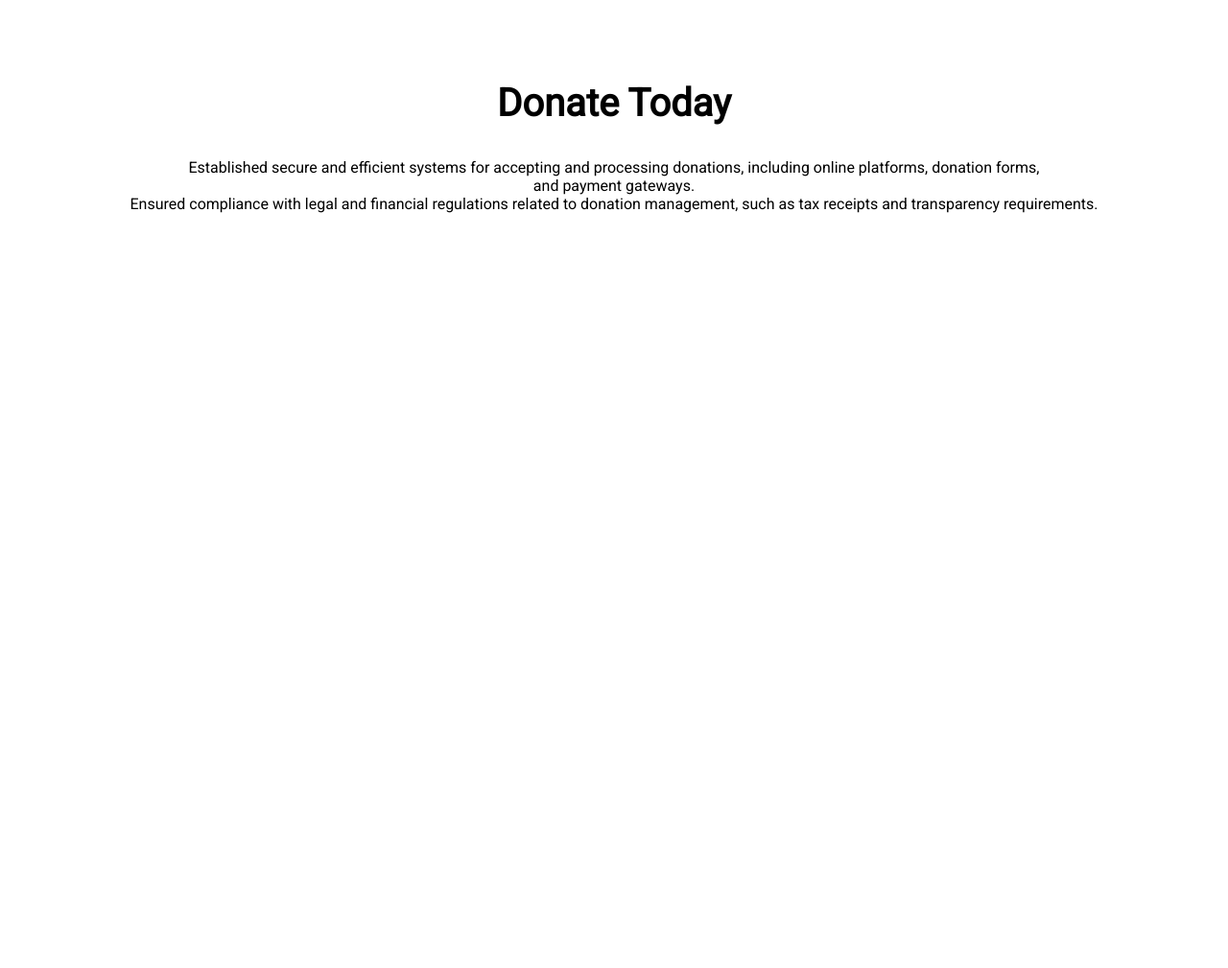
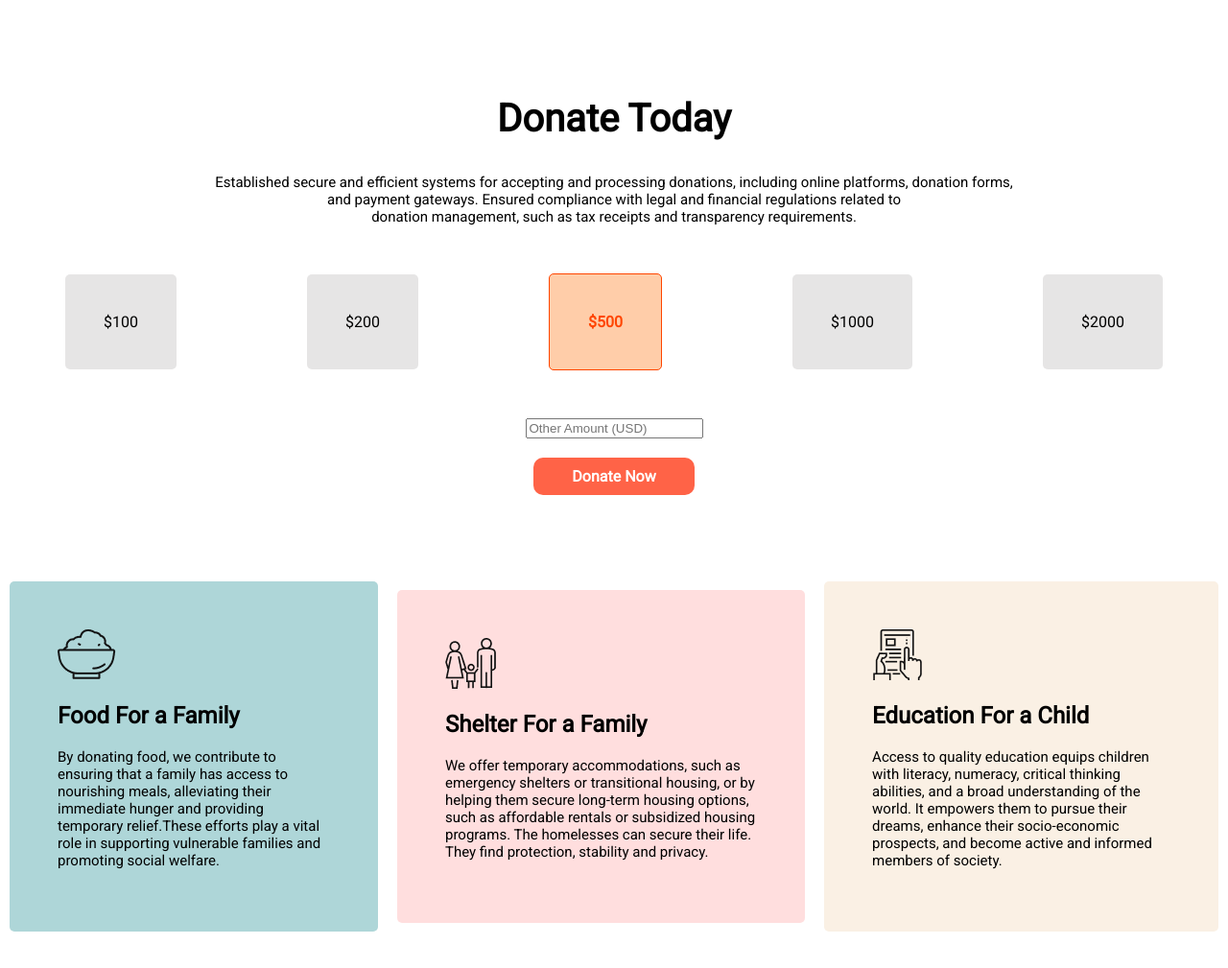
Before and after one commit to charles0G/donate-today, a plain HTML site: page index.html in a window 1280 px wide. Shown: the part 587-1596 px from the top of the page at 96% size. Before the commit the page ends 825 px from the top, so only its background shows below. Drawn offline with Linux system fonts and the light colour scheme.

Commit message:
second section added

```diff
--- a/index.html
+++ b/index.html
@@ -31,13 +31,66 @@
             <h1>Donate Today</h1>
             <p>
                 Established secure and efficient systems for accepting and processing donations, including online
-                platforms, donation forms,<br> and payment gateways. <br>Ensured compliance with legal and financial
-                regulations related to
+                platforms, donation forms,<br> and payment gateways. Ensured compliance with legal and financial
+                regulations related to <br>
                 donation management, such as tax receipts and transparency requirements.
             </p>
         </div>
     </section>
-
+    <section class="justify">
+        <div class="border">
+            $100
+        </div>
+        <div class="border">
+            $200
+        </div>
+        <div class="extra-border">
+            $500
+        </div>
+        <div class="border">
+            $1000
+        </div>
+        <div class="border">
+            $2000
+        </div>
+    </section>
+    <section class="input">
+        <div class="box">
+            <input type="text" placeholder="Other Amount (USD)">
+        </div>
+        <div>
+            <a class="donate-now" target="_blank" href="https//www.google.com">Donate Now</a>
+        </div>
+    </section>
+    <section class="flexible">
+        <div class="border1">
+            <img src="Icons/food.png" alt="">
+            <h2>Food For a Family</h2>
+            <p>
+                By donating food, we contribute to ensuring that a family has access to nourishing meals, alleviating
+                their immediate hunger and providing temporary relief.These efforts play a vital role in supporting
+                vulnerable families and promoting social welfare.
+            </p>
+        </div>
+        <div class="border2">
+            <img src="Icons/shelter.png" alt="">
+            <h2>Shelter For a Family</h2>
+            <p>
+                We offer temporary accommodations, such as emergency shelters or transitional housing, or by helping
+                them secure long-term housing options, such as affordable rentals or subsidized housing programs. The
+                homelesses can secure their life. They find protection, stability and privacy.
+            </p>
+        </div>
+        <div class="border3">
+            <img src="Icons/Frame-1.png" alt="">
+            <h2>Education For a Child</h2>
+            <p>
+                Access to quality education equips children with literacy, numeracy, critical thinking abilities, and a
+                broad understanding of the world. It empowers them to pursue their dreams, enhance their socio-economic
+                prospects, and become active and informed members of society.
+            </p>
+        </div>
+    </section>
 </body>
 
 </html>
--- a/style.css
+++ b/style.css
@@ -1,35 +1,111 @@
 body {
     font-family: 'Roboto', sans-serif;
     margin: 0;
+}
+
+p {
+    font-weight: 500;
+    font-size: 15px;
 }
 
 .bg {
     background-image: url(Images/donation13.jpg);
     background-repeat: no-repeat;
     background-size: 100%;
+    opacity: 0.9;
 }
 
 .parallel {
     text-align: center;
-    padding: 150px;
+    padding: 160px;
     color: aliceblue;
     margin-bottom: 100px;
 }
 
+.parallel h1 {
+    color: rgb(240, 102, 63);
+}
+
 .parallel1 {
     text-align: center;
+    margin-bottom: 50px;
 }
 
 h1 {
     font-size: 40px;
+    font-weight: 800;
 }
 
 .donate-now {
     text-decoration: none;
-    background-image: linear-gradient(orange, rgb(236, 70, 40));
+    background-color: tomato;
     color: white;
     font-weight: 700;
     padding: 10px 40px;
     border-radius: 10px;
     padding-top: 10px;
 }
+
+.justify {
+    display: flex;
+    align-items: center;
+    justify-content: space-around;
+    margin-bottom: 50px;
+}
+
+.border {
+    padding: 40px 40px;
+    border-radius: 5px;
+    background-color: rgb(230, 229, 229);
+}
+
+.extra-border {
+    padding: 40px 40px;
+    border-radius: 5px;
+    background-color: rgb(255, 205, 169);
+    border: 1px solid orangered;
+    font-weight: 700;
+    color: orangered;
+}
+
+.input {
+    text-align: center;
+    margin-bottom: 100px;
+}
+
+.box {
+    margin-bottom: 30px;
+    width: 100%;
+}
+
+.flexible {
+    display: flex;
+    align-items: center;
+    justify-content: space-around;
+    margin-bottom: 100px;
+
+}
+
+.border1 {
+    padding: 50px;
+    margin-left: 10px;
+    margin-right: 10px;
+    border-radius: 5px;
+    background-color: rgb(174, 214, 216);
+}
+
+.border2 {
+    padding: 50px;
+    margin-left: 10px;
+    margin-right: 10px;
+    border-radius: 5px;
+    background-color: rgb(255, 222, 222);
+}
+
+.border3 {
+    padding: 50px;
+    margin-left: 10px;
+    margin-right: 10px;
+    border-radius: 5px;
+    background-color: rgb(250, 240, 228);
+}
```
